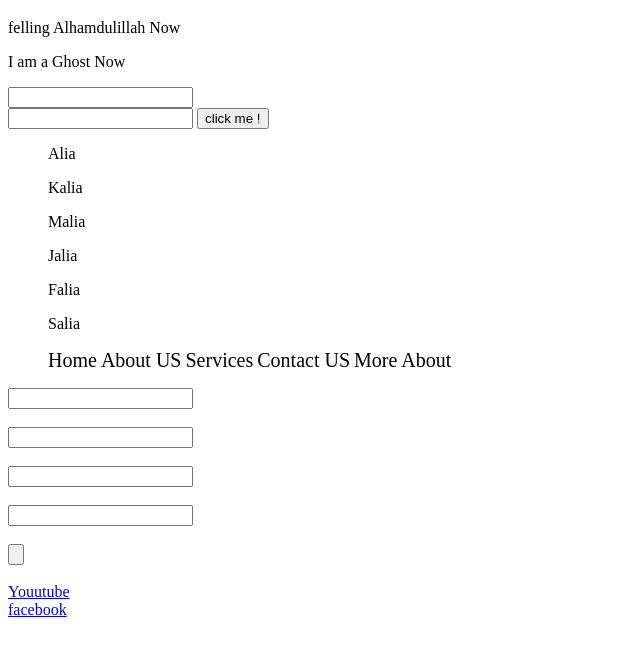
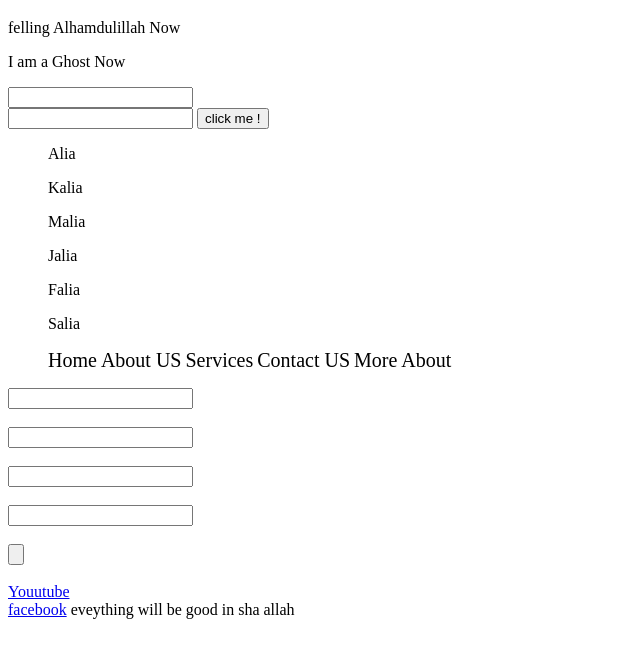
Before and after one commit to Shakilahmmedms/my_first_website, a plain HTML site: page index.html in a window 1280 px wide. Shown: the part 61-718 px from the top of the page, without its empty margins (0-640 px from the left). Drawn offline with Linux system fonts and the light colour scheme.

Commit message:
something add

```diff
--- a/index.html
+++ b/index.html
@@ -56,6 +56,7 @@
 
     <a href="https://studio.youtube.com/channel/UCAlhkJLyOOPwKyEqmTH8qlA">Youutube</a><br>
     <a href="www.facebook.com/shakil.ahmmed.3">facebook</a>
+    eveything will be good in sha allah
 
 
 </body>
```
